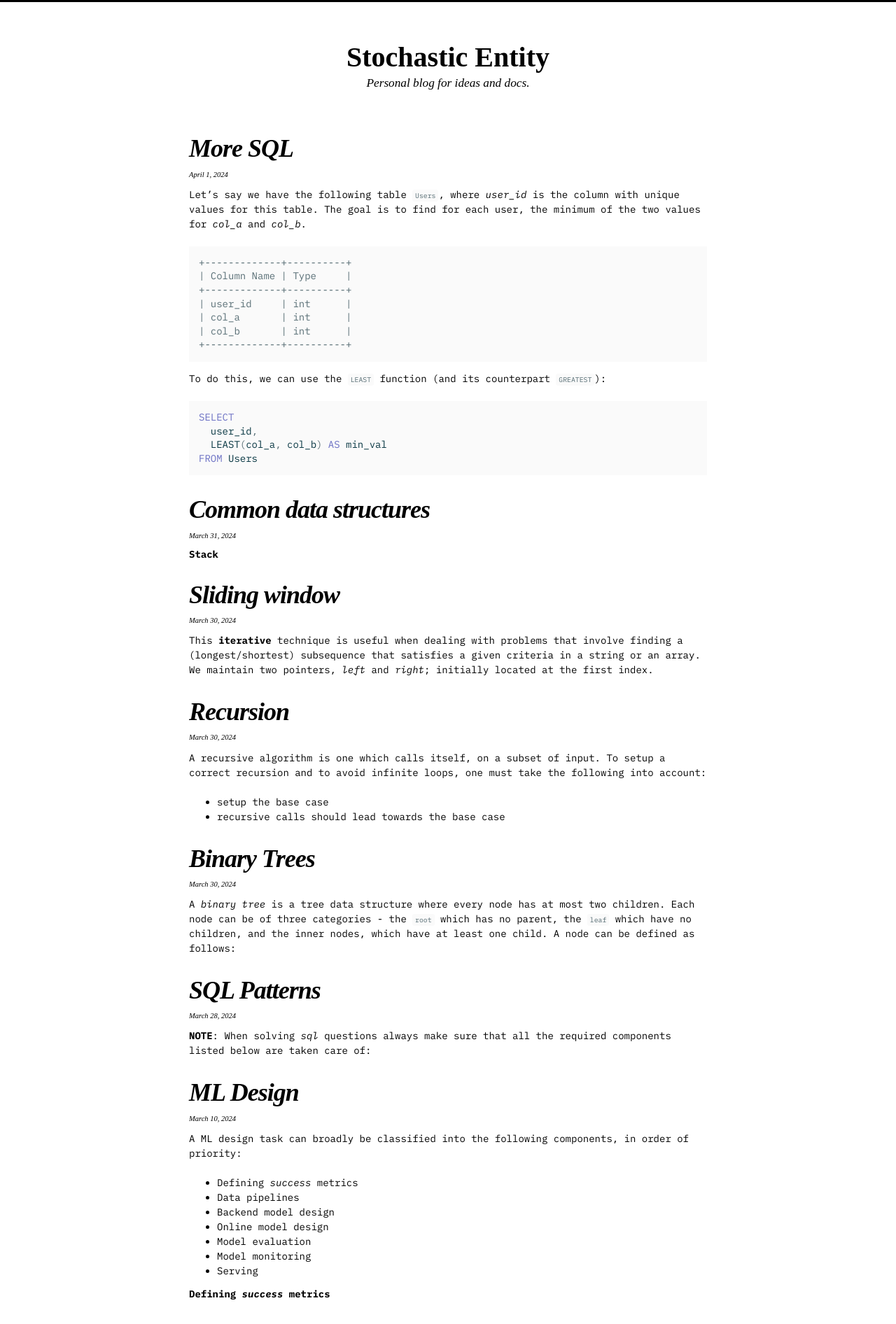
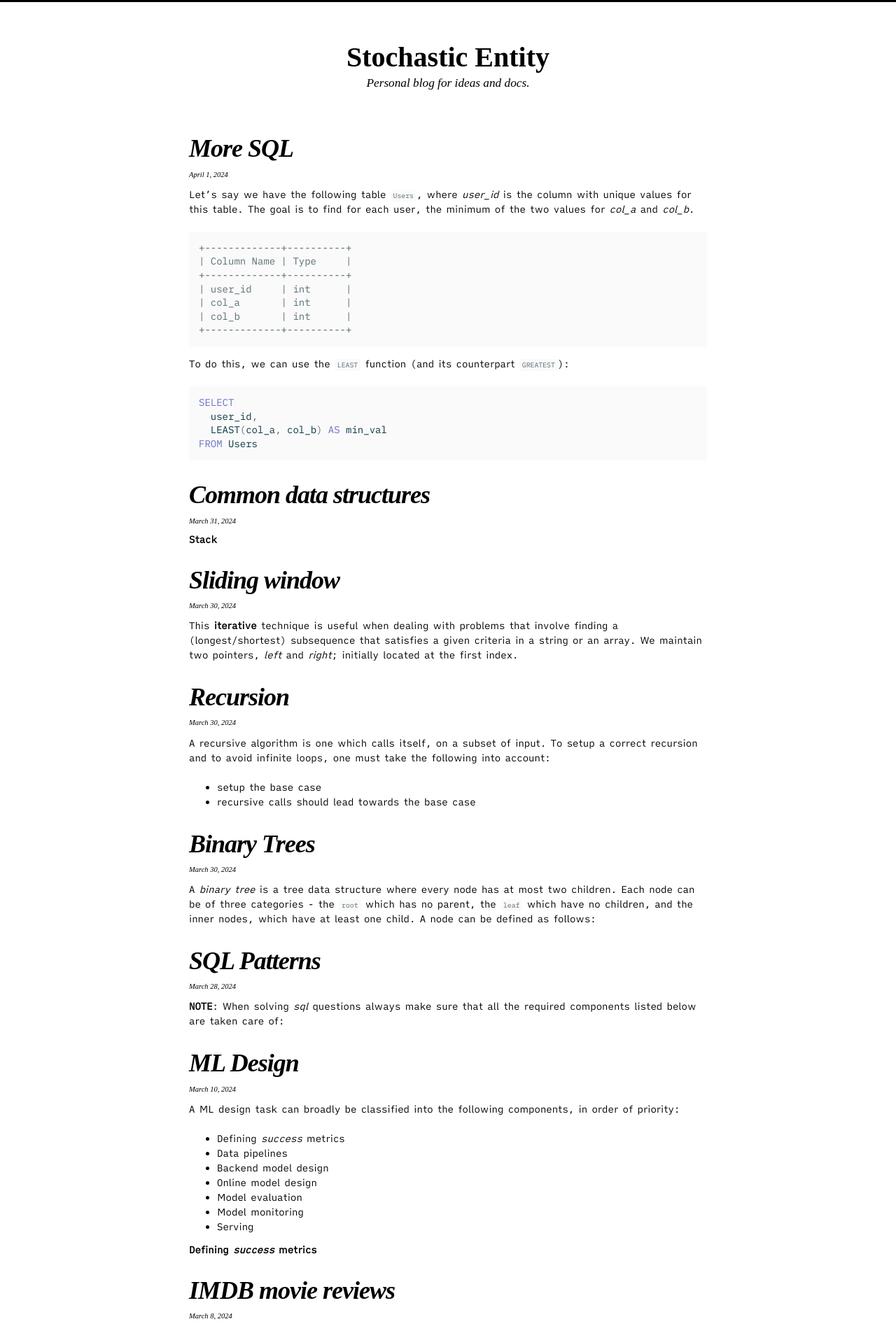
Before and after one commit to VikrantKamble/vikrantkamble.github.io, a Jekyll site: the page built from index.html, in a window 1280 px wide. Shown: the top 1892 px of the page at 70% size. Built offline with Jekyll 4.4.1, drawn with Linux system fonts in a browser that asks for light colours; nearby versions of some CDN libraries; some web fonts are replaced; the list of posts is cut into pages by our own code.

Commit message:
small bugfix

```diff
--- a/assets/css/main.scss
+++ b/assets/css/main.scss
@@ -11,7 +11,7 @@ sitemap: false
     font-family: "IA Writer Quattro S";
     font-style: normal;
     font-weight: 400;
-    src: url("../fonts/iAWriterQuattroS-Regular.woff2") format("woff2");
+    src: url("../fonts/iAWriterQuattroS-Regular.woff") format("woff");
 }
 
 @font-face {
```
